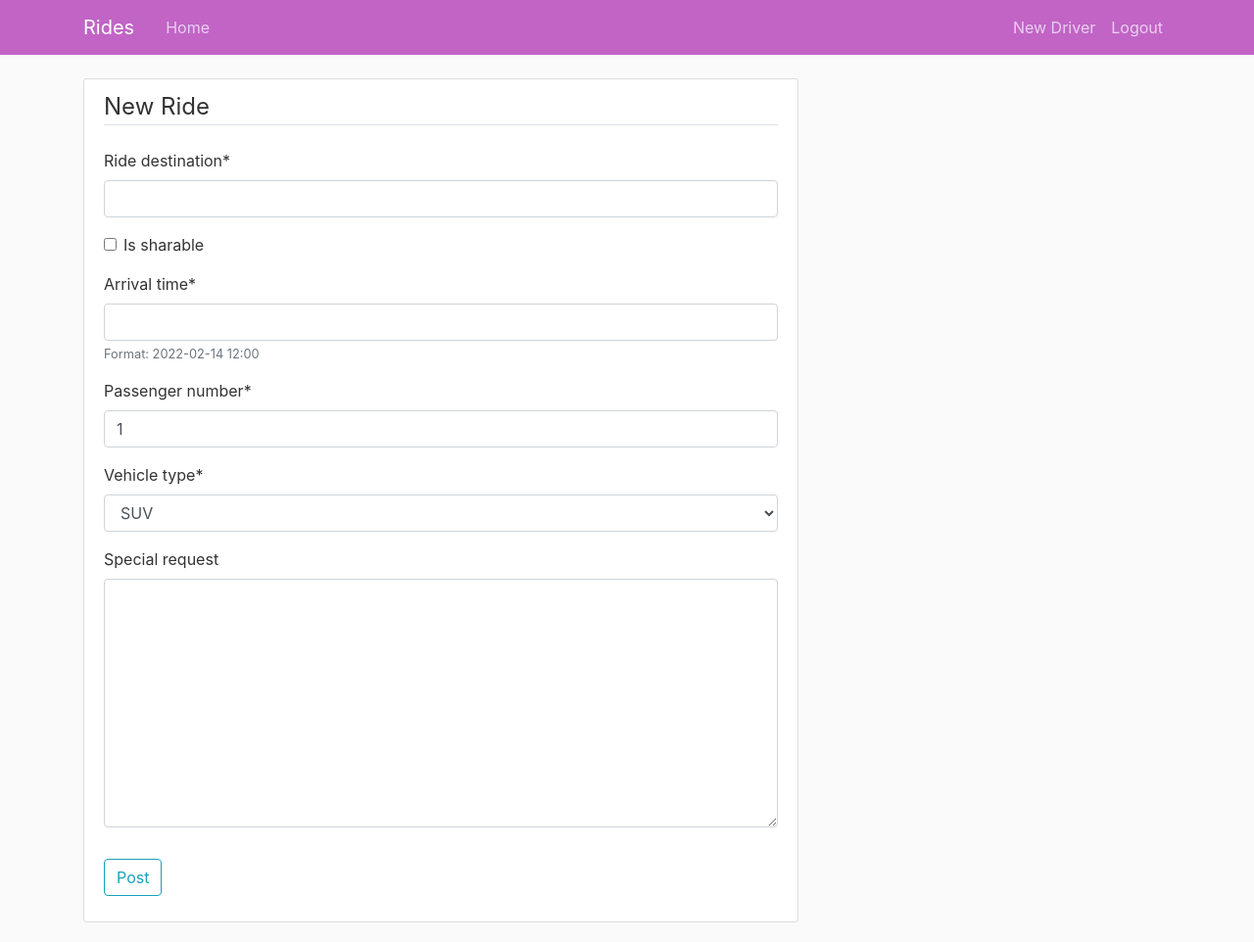
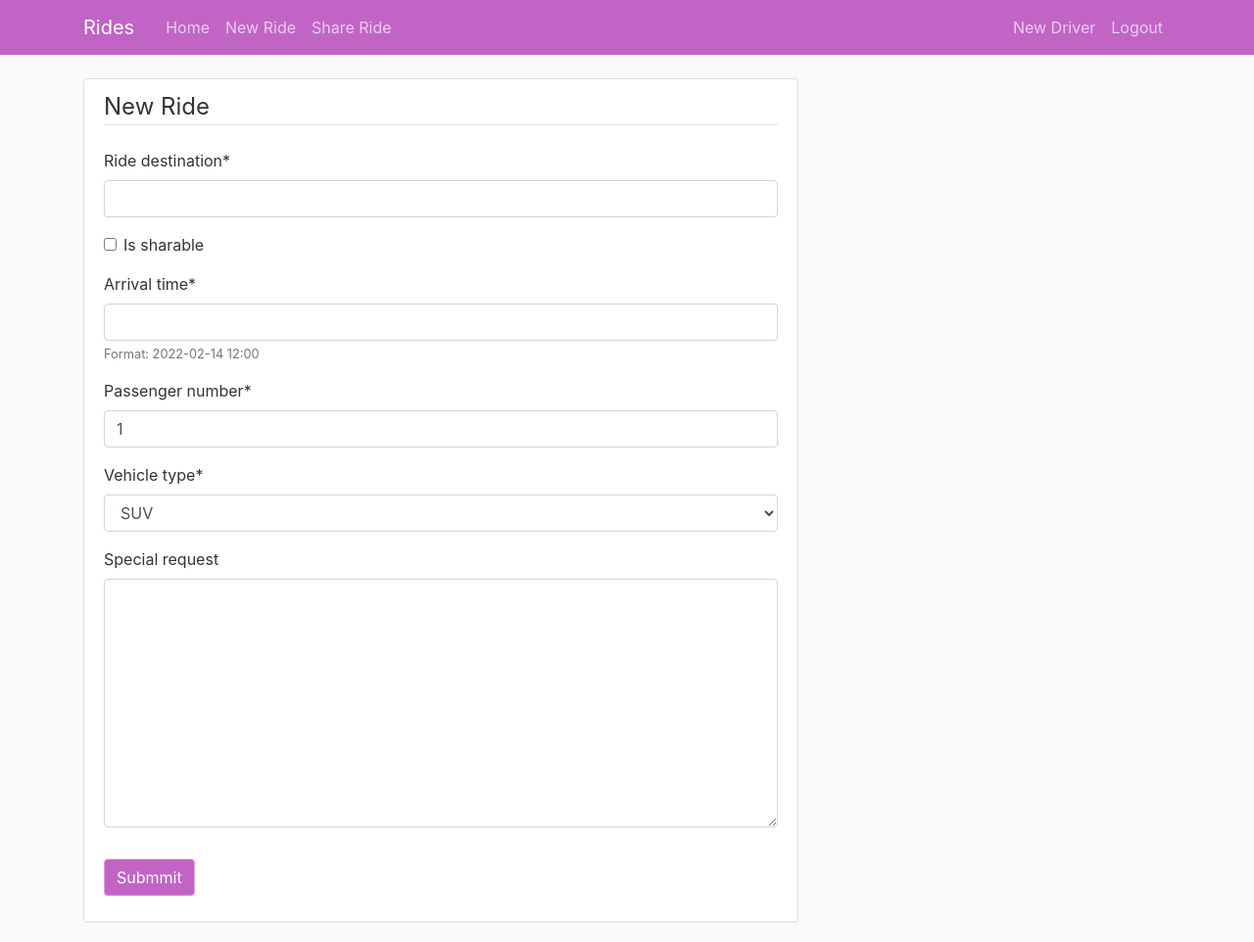
Before and after one commit to QishenWang/Ride-Sharing-Service, a Django app: page /rides/newride/ in a window 1280 px wide. Shown: the whole page at 98% size. Run offline with Django 4.2, Linux system fonts and the light colour scheme; the visitor is signed in with stand-in values (Sample User, id 1); data that the repository does not hold is empty; some libraries are stand-ins or nearby versions.

Commit message:
add tag logic in base

```diff
--- a/docker-deploy/web-app/rides/templates/rides/base.html
+++ b/docker-deploy/web-app/rides/templates/rides/base.html
@@ -34,7 +34,14 @@
         </button>
         <div class="collapse navbar-collapse" id="navbarToggle">
           <div class="navbar-nav mr-auto">
+            {% if not is_driver or user_mode%}
             <a class="nav-item nav-link" href="{% url 'rides:index' %}">Home</a>
+            <a class="nav-item nav-link" href="{% url 'rides:newride' %}">New Ride</a>
+            <a class="nav-item nav-link" href="#">Share Ride</a>
+            {% else %}
+            <a class="nav-item nav-link" href="{% url 'rides:driver' %}">Home</a>
+            <a class="nav-item nav-link" href="#">Drive Ride</a>
+            {% endif %}
 
           </div>
           <!-- Navbar Right Side -->
@@ -46,10 +53,9 @@
             {% else %}
 
             {% if user_mode %}
-            <a class="nav-item nav-link" href="{% url 'rides:newride' %}">New Post</a>
-            <a class="nav-item nav-link" href="#">Driver Mode</a>
+            <a class="nav-item nav-link" href="{% url 'rides:driver' %}">Driver Mode</a>
             {% else %}
-            <a class="nav-item nav-link" href="#">User Mode</a>
+            <a class="nav-item nav-link" href="{% url 'rides:index' %}">User Mode</a>
             {% endif %}
 
             {% endif %}
--- /dev/null
+++ b/docker-deploy/web-app/rides/templates/rides/driver.html
@@ -0,0 +1,4 @@
+{% extends "rides/base.html" %}
+{% block content %}
+<h1>Hello, Driver {{user.username}}!</h1>
+{% endblock content%}
--- a/docker-deploy/web-app/rides/templates/rides/ride_form.html
+++ b/docker-deploy/web-app/rides/templates/rides/ride_form.html
@@ -9,7 +9,7 @@
             {{ form|crispy }}
         </fieldset>
         <div class="form-group">
-            <button class="btn btn-outline-info" type="submit">Post</button>
+            <button class="btn btn-outline-info Button" type="submit">Submmit</button>
         </div>
     </form>
 </div>
--- a/docker-deploy/web-app/rides/urls.py
+++ b/docker-deploy/web-app/rides/urls.py
@@ -2,11 +2,8 @@ from django.urls import path
 
 from . import views
 from django.contrib.auth import views as auth_views
-from .views import (
-    RideListView,
-    RideCreateView,
-    RideUpdateView
-)
+from .views import (RideListView, RideCreateView, RideUpdateView)
+
 app_name = 'rides'
 urlpatterns = [
     path('', RideListView.as_view(), name='index'),
@@ -20,5 +17,5 @@ urlpatterns = [
     path('newdriver/', views.newdriver, name='newdriver'),
     path('newride/', RideCreateView.as_view(), name='newride'),
     path('<int:pk>/updateride/', RideUpdateView.as_view(), name='updateride'),
-    #path('driver/', views.driver, name='driver'),
+    path('driver/', views.driver, name='driver'),
 ]
--- a/docker-deploy/web-app/rides/views.py
+++ b/docker-deploy/web-app/rides/views.py
@@ -12,15 +12,11 @@ from django.contrib.auth.mixins import LoginRequiredMixin, UserPassesTestMixin
 
 from datetime import datetime, timedelta, time
 
-from django.views.generic import (
-    ListView,
-    DetailView,
-    CreateView,
-    UpdateView,
-    DeleteView
-)
+from django.views.generic import (ListView, DetailView, CreateView, UpdateView,
+                                  DeleteView)
 
-class RideListView(LoginRequiredMixin,ListView):
+
+class RideListView(LoginRequiredMixin, ListView):
     model = Ride
     template_name = 'rides/index.html'  # <app>/<model>_<viewtype>.html
 
@@ -28,19 +24,25 @@ class RideListView(LoginRequiredMixin,ListView):
         context = super(RideListView, self).get_context_data(**kwargs)
         today = datetime.now().date()
         today_start = datetime.combine(today, time())
-        context['my_rides'] = self.request.user.Owner.all().filter(arrival_time__gte=today_start).order_by('arrival_time')
+        context['my_rides'] = self.request.user.Owner.all().filter(
+            arrival_time__gte=today_start).order_by('arrival_time')
         context['user_mode'] = True
         context['is_driver'] = Driver.objects.filter(
             user=self.request.user).exists()
         return context
 
+
 class RideCreateView(LoginRequiredMixin, CreateView):
     model = Ride
-    fields = ['ride_destination', 'is_sharable','arrival_time','passenger_number','vehicle_type','special_request']
+    fields = [
+        'ride_destination', 'is_sharable', 'arrival_time', 'passenger_number',
+        'vehicle_type', 'special_request'
+    ]
 
     def form_valid(self, form):
         form.instance.ride_owner = self.request.user
         return super().form_valid(form)
+
     def get_context_data(self, **kwargs):
         context = super(RideCreateView, self).get_context_data(**kwargs)
         context['user_mode'] = True
@@ -48,9 +50,13 @@ class RideCreateView(LoginRequiredMixin, CreateView):
             user=self.request.user).exists()
         return context
 
+
 class RideUpdateView(LoginRequiredMixin, UserPassesTestMixin, UpdateView):
     model = Ride
-    fields = ['ride_destination', 'is_sharable','arrival_time','passenger_number','vehicle_type','special_request']
+    fields = [
+        'ride_destination', 'is_sharable', 'arrival_time', 'passenger_number',
+        'vehicle_type', 'special_request'
+    ]
 
     def form_valid(self, form):
         form.instance.ride_owner = self.request.user
@@ -68,6 +74,7 @@ class RideUpdateView(LoginRequiredMixin, UserPassesTestMixin, UpdateView):
         context['is_driver'] = Driver.objects.filter(
             user=self.request.user).exists()
         return context
+
 
 # @login_required
 # def index(request):
@@ -109,3 +116,10 @@ def newdriver(request):
         form = forms.DriverProfileForm()
 
     return render(request, 'rides/newdriver.html', locals())
+
+
+@login_required
+def driver(request):
+    is_driver = Driver.objects.filter(user=request.user).exists()
+    user_mode = False
+    return render(request, 'rides/driver.html', locals())
```
